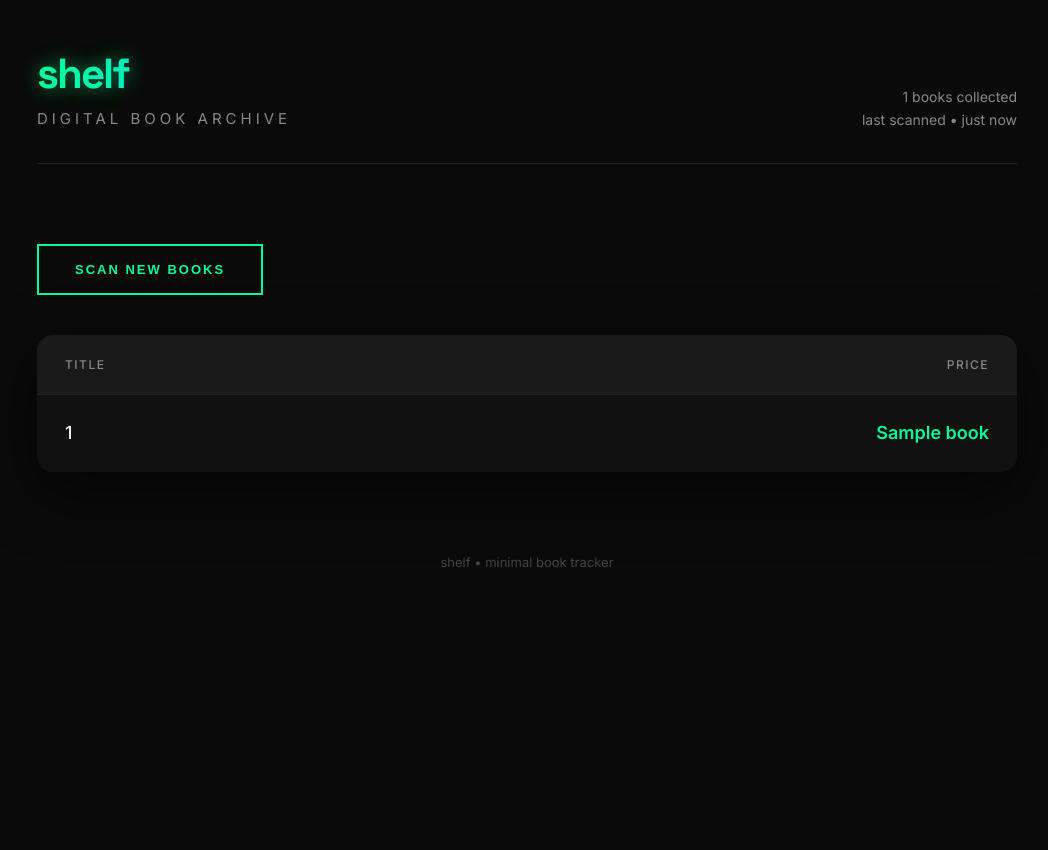
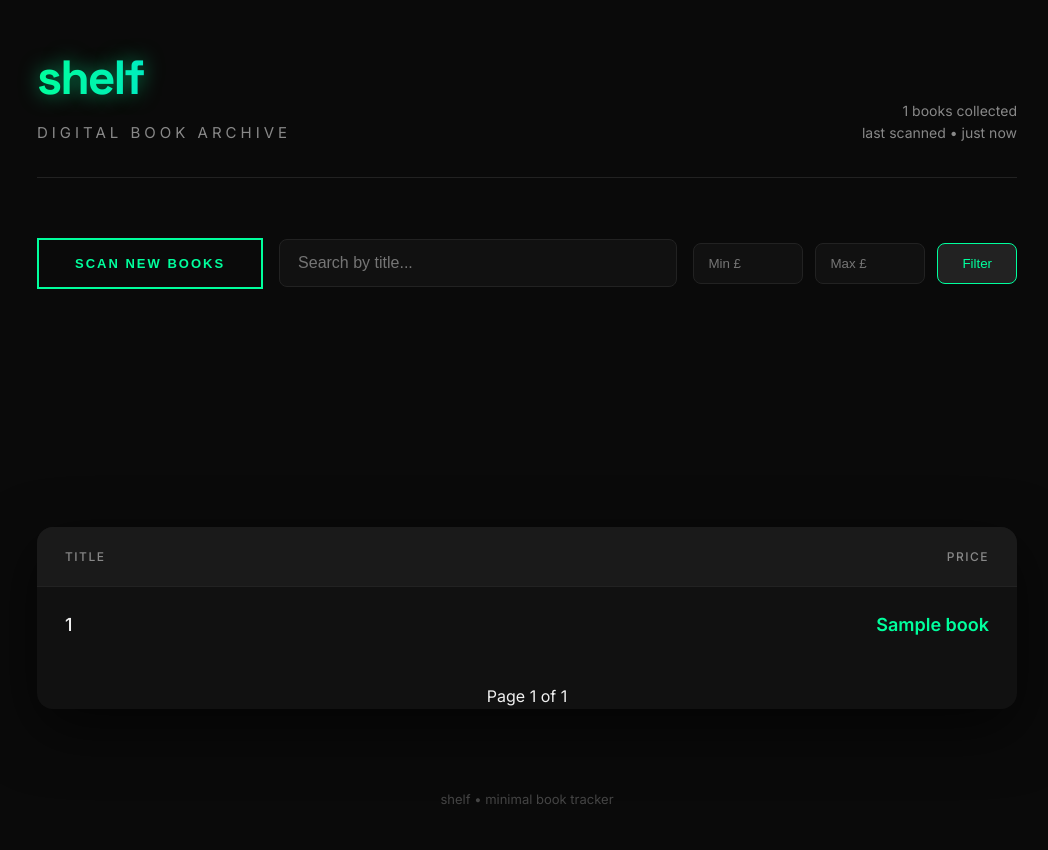
Before and after one commit to deshithakavindu/pyqt_project, a Flask app: template templates/index.html in a window 1280 px wide. Shown: the whole page, without its empty margins (113-1161 px from the left). Before the commit the page ends 567 px from the top, so only its background shows below. Run offline with Flask 3, Linux system fonts and the light colour scheme; the template is opened without the code that fills it: most values are stand-ins (such as "Sample title", 1, 10 or a date in 2020); a map, chart or similar area stays blank.

Commit message:
feat: implement pagination and search functionality in book catalogue

```diff
--- a/app.py
+++ b/app.py
@@ -1,14 +1,31 @@
 from flask import Flask
+from project.database import get_all_books
 from project.scraping import scrape_books
 from flask import render_template
+from flask import request
 
 app = Flask(__name__)
 
 
 @app.route("/")
 def home():
-    books = scrape_books(2)
-    return render_template("index.html", books=books)
+    page = int(request.args.get("page", 1))  # default page 1
+    per_page = 10
+
+    all_books = get_all_books()
+    total = len(all_books)
+    start = (page - 1) * per_page
+    end = start + per_page
+    books = all_books[start:end]
+
+    total_pages = (total + per_page - 1) // per_page  # ceil division
+
+    return render_template(
+        "index.html",
+        books=books,
+        page=page,
+        total_pages=total_pages
+    )
 
 
 @app.route("/scrape")
--- a/templates/index.html
+++ b/templates/index.html
@@ -1,9 +1,10 @@
 <!DOCTYPE html>
 <html lang="en">
 <head>
+    <script src="https://cdn.jsdelivr.net/npm/chart.js"></script>
     <meta charset="UTF-8">
     <meta name="viewport" content="width=device-width, initial-scale=1.0">
-    <title> shelf • book catalogue</title>
+    <title>shelf • book catalogue</title>
     <link href="https://fonts.googleapis.com/css2?family=Inter:wght@300;400;500;600&family=Space+Grotesk:wght@500;600;700&display=swap" rel="stylesheet">
     <style>
         :root {
@@ -12,6 +13,7 @@
             --text: #f0f0f0;
             --text-muted: #888;
             --card: #111;
+            --border: #222;
         }
 
         * { margin: 0; padding: 0; box-sizing: border-box; }
@@ -23,7 +25,6 @@
             min-height: 100vh;
             padding: 40px 20px;
             line-height: 1.6;
-            overflow-x: hidden;
         }
 
         .container {
@@ -36,14 +37,14 @@
             display: flex;
             justify-content: space-between;
             align-items: flex-end;
-            margin-bottom: 80px;
-            border-bottom: 1px solid #222;
+            margin-bottom: 60px;
             padding-bottom: 32px;
+            border-bottom: 1px solid var(--border);
         }
 
         .logo {
             font-family: 'Space Grotesk', sans-serif;
-            font-size: 42px;
+            font-size: 48px;
             font-weight: 700;
             letter-spacing: -2px;
             background: linear-gradient(90deg, #00ff9d, #00ccff);
@@ -56,6 +57,7 @@
             color: var(--text-muted);
             letter-spacing: 4px;
             text-transform: uppercase;
+            margin-top: 4px;
         }
 
         .stats {
@@ -64,7 +66,15 @@
             color: var(--text-muted);
         }
 
-        /* Scrape Button */
+        /* Controls */
+        .controls {
+            margin-bottom: 32px;
+            display: flex;
+            flex-wrap: wrap;
+            gap: 16px;
+            align-items: center;
+        }
+
         .scrape-btn {
             background: transparent;
             color: var(--accent);
@@ -78,6 +88,7 @@
             transition: all 0.4s ease;
             position: relative;
             overflow: hidden;
+            white-space: nowrap;
         }
 
         .scrape-btn:hover {
@@ -87,18 +98,52 @@
             box-shadow: 0 0 30px rgba(0, 255, 157, 0.6);
         }
 
-        .scrape-btn::before {
-            content: '';
-            position: absolute;
-            top: 0; left: -100%;
-            width: 50%;
-            height: 100%;
-            background: linear-gradient(90deg, transparent, rgba(255,255,255,0.3), transparent);
-            transition: 0.7s;
+        .search-box {
+            flex: 1;
+            min-width: 280px;
+            padding: 14px 18px;
+            background: var(--card);
+            border: 1px solid var(--border);
+            color: var(--text);
+            font-size: 16px;
+            border-radius: 8px;
         }
 
-        .scrape-btn:hover::before {
-            left: 200%;
+        .search-box:focus {
+            outline: none;
+            border-color: var(--accent);
+            box-shadow: 0 0 0 3px rgba(0, 255, 157, 0.15);
+        }
+
+        .price-filter {
+            display: flex;
+            gap: 12px;
+            align-items: center;
+            flex-wrap: wrap;
+        }
+
+        .price-filter input {
+            width: 110px;
+            padding: 12px 14px;
+            background: var(--card);
+            border: 1px solid var(--border);
+            color: var(--text);
+            border-radius: 8px;
+        }
+
+        .price-filter button {
+            padding: 12px 24px;
+            background: #222;
+            color: var(--accent);
+            border: 1px solid var(--accent);
+            border-radius: 8px;
+            cursor: pointer;
+            font-weight: 500;
+        }
+
+        .price-filter button:hover {
+            background: var(--accent);
+            color: #0a0a0a;
         }
 
         /* Table */
@@ -114,10 +159,6 @@
             border-collapse: collapse;
         }
 
-        thead {
-            background: #1a1a1a;
-        }
-
         th {
             padding: 20px 28px;
             text-align: left;
@@ -126,11 +167,12 @@
             letter-spacing: 1.5px;
             color: var(--text-muted);
             text-transform: uppercase;
+            background: #1a1a1a;
         }
 
         td {
             padding: 24px 28px;
-            border-top: 1px solid #222;
+            border-top: 1px solid var(--border);
         }
 
         .title-cell {
@@ -156,7 +198,7 @@
 
         /* Empty State */
         .empty {
-            padding: 120px 40px;
+            padding: 100px 40px;
             text-align: center;
         }
 
@@ -179,7 +221,6 @@
             color: #444;
         }
 
-        /* Glow effects */
         .glow {
             text-shadow: 0 0 20px rgba(0, 255, 157, 0.5);
         }
@@ -200,11 +241,22 @@
         </div>
     </header>
 
-    <form action="/scrape" style="margin-bottom: 40px;">
-        <button type="submit" class="scrape-btn">
-            SCAN NEW BOOKS
-        </button>
-    </form>
+    <!-- Controls -->
+    <div class="controls">
+        <form action="/scrape" style="display: inline;">
+            <button type="submit" class="scrape-btn">SCAN NEW BOOKS</button>
+        </form>
+
+        <input type="text" id="search" class="search-box" placeholder="Search by title...">
+
+        <div class="price-filter">
+            <input type="number" id="min" placeholder="Min £">
+            <input type="number" id="max" placeholder="Max £">
+            <button onclick="filterPrice()">Filter</button>
+        </div>
+
+        <canvas id="priceChart" style="margin-top:40px;"></canvas>
+    </div>
 
     <div class="table-container">
         <table>
@@ -214,7 +266,7 @@
                     <th style="text-align: right;">Price</th>
                 </tr>
             </thead>
-            <tbody>
+            <tbody id="book-table">
                 {% for book in books %}
                 <tr>
                     <td class="title-cell">{{ book[0] }}</td>
@@ -232,6 +284,20 @@
                 {% endfor %}
             </tbody>
         </table>
+
+
+
+        <div style="margin-top:20px;text-align:center;">
+    {% if page > 1 %}
+    <a href="/?page={{ page - 1 }}" style="margin-right:10px;">« Prev</a>
+    {% endif %}
+
+    Page {{ page }} of {{ total_pages }}
+
+    {% if page < total_pages %}
+    <a href="/?page={{ page + 1 }}" style="margin-left:10px;">Next »</a>
+    {% endif %}
+</div>
     </div>
 
     <footer>
@@ -240,5 +306,56 @@
 
 </div>
 
+<script>
+    // Live Search
+    document.getElementById("search").addEventListener("keyup", function() {
+        const value = this.value.toLowerCase().trim();
+        const rows = document.querySelectorAll("#book-table tr");
+
+        rows.forEach(row => {
+            // Skip empty state row
+            if (row.querySelector(".empty")) return;
+
+            const title = row.querySelector(".title-cell").innerText.toLowerCase();
+            row.style.display = title.includes(value) ? "" : "none";
+        });
+    });
+
+    // Price Filter
+    function filterPrice() {
+        const minVal = parseFloat(document.getElementById("min").value) || 0;
+        const maxVal = parseFloat(document.getElementById("max").value) || Infinity;
+
+        const rows = document.querySelectorAll("#book-table tr");
+
+        rows.forEach(row => {
+            // Skip empty state row
+            if (row.querySelector(".empty")) return;
+
+            const priceText = row.querySelector(".price").innerText;
+            // Remove currency symbol and parse number
+            const price = parseFloat(priceText.replace(/[^0-9.]/g, ''));
+
+            if (price >= minVal && price <= maxVal) {
+                row.style.display = "";
+            } else {
+                row.style.display = "none";
+            }
+        });
+    }
+
+    // Optional: Allow pressing Enter in price fields to filter
+    document.getElementById("min").addEventListener("keypress", function(e) {
+        if (e.key === "Enter") filterPrice();
+    });
+    document.getElementById("max").addEventListener("keypress", function(e) {
+        if (e.key === "Enter") filterPrice();
+    });
+
+
+
+
+</script>
+
 </body>
 </html>
```
